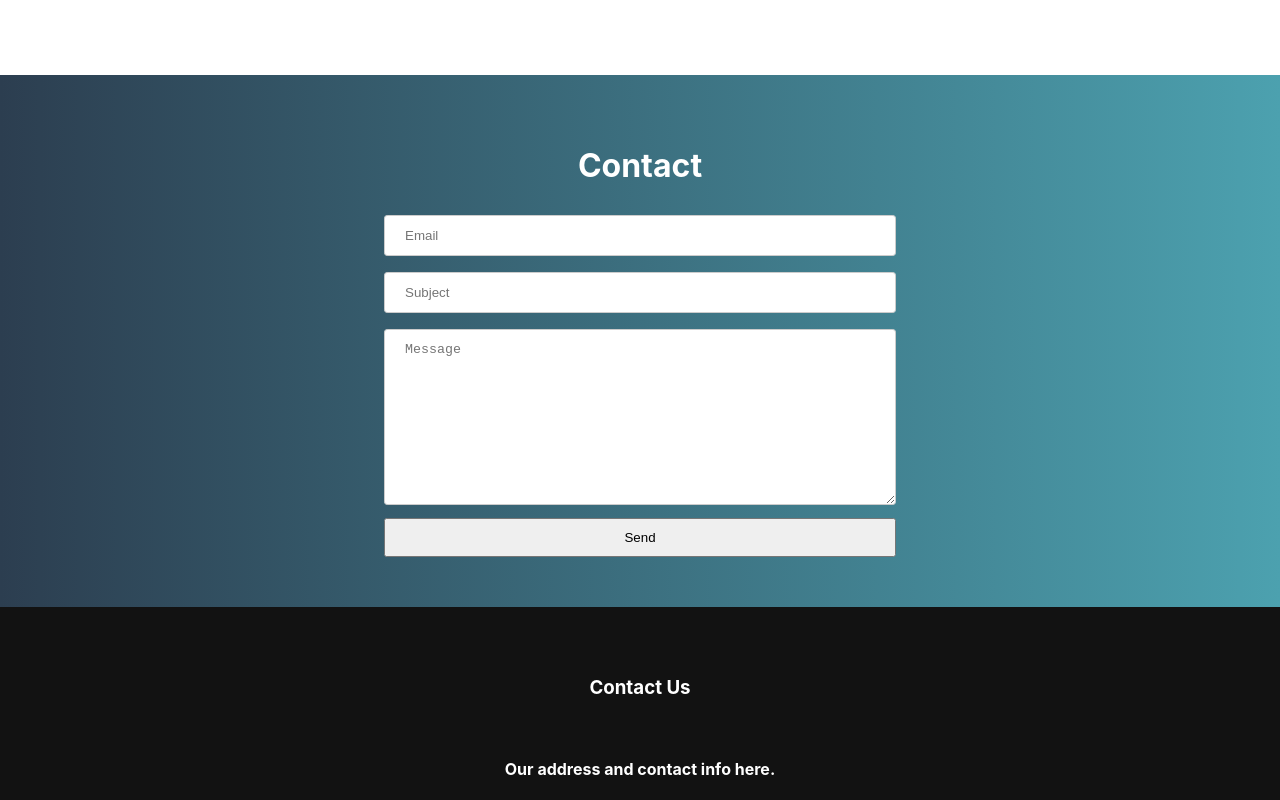
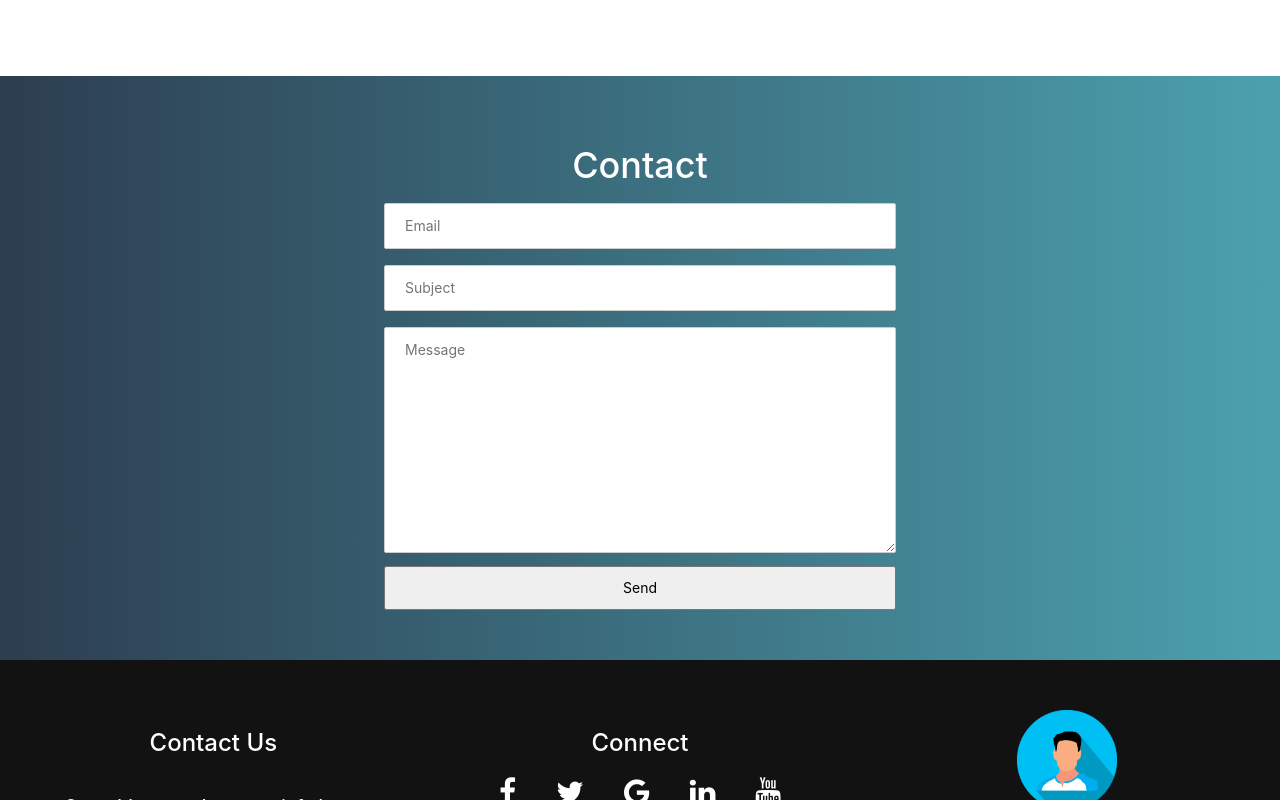
Before and after one commit to ShobhitSagar/portfolio, a React (Create React App) app: page / in a window 1280 px wide. Shown: the part 2000-2800 px from the top of the page. Built offline with nearby package versions, Linux system fonts and the light colour scheme.

Commit message:
Deploy commit

```diff
--- a/package.json
+++ b/package.json
@@ -1,5 +1,5 @@
 {
-	"homepage": "http://shobhitsagar.github.io/portfolio",
+	"homepage": ".",
 	"name": "portfolio",
 	"version": "0.1.0",
 	"private": true,
@@ -12,6 +12,7 @@
 		"react-dom": "^17.0.2",
 		"react-router-dom": "^5.2.0",
 		"react-scripts": "4.0.3",
+		"react-uuid": "^1.0.2",
 		"web-vitals": "^1.1.1"
 	},
 	"scripts": {
--- a/public/index.html
+++ b/public/index.html
@@ -3,14 +3,10 @@
 	<head>
 		<meta charset="utf-8" />
 		<!-- <link rel="icon" href="%PUBLIC_URL%/favicon.ico" /> -->
-		<link rel="stylesheet" href="./style.css" />
 		<meta name="viewport" content="width=device-width, initial-scale=1" />
 		<meta name="theme-color" content="#000000" />
-		<meta
-			name="description"
-			content="Web site created using create-react-app"
-		/>
-		<!-- <link
+		<meta name="description" content="Shobhit Sagar Portfolio" />
+		<link
 			rel="stylesheet"
 			href="https://cdnjs.cloudflare.com/ajax/libs/animate.css/4.1.1/animate.min.css"
 		/>
@@ -23,8 +19,9 @@
 			href="https://cdnjs.cloudflare.com/ajax/libs/font-awesome/4.7.0/css/font-awesome.min.css"
 		/>
 		<script src="https://ajax.googleapis.com/ajax/libs/jquery/3.2.1/jquery.min.js"></script>
-		<script src="https://maxcdn.bootstrapcdn.com/bootstrap/3.3.7/js/bootstrap.min.js"></script> -->
+		<script src="https://maxcdn.bootstrapcdn.com/bootstrap/3.3.7/js/bootstrap.min.js"></script>
 		<link rel="manifest" href="./manifest.json" />
+		<link rel="stylesheet" href="./style.css" />
 		<title>Shobhit Sagar</title>
 	</head>
 	<body class="main-body">
--- a/src/components/Footer.js
+++ b/src/components/Footer.js
@@ -5,42 +5,45 @@ import myIcon from './MyIcon.png'
 
 function Footer() {
 	return (
-		<footer id="footer" class="container-fluid text-center container-fluid2">
-			<div class="row">
-				<div class="col-sm-4">
+		<footer
+			id="footer"
+			className="container-fluid text-center container-fluid2"
+		>
+			<div className="row">
+				<div className="col-sm-4">
 					<h3>Contact Us</h3>
 					<br />
 					<h4>Our address and contact info here.</h4>
 				</div>
-				<div class="col-sm-4">
+				<div className="col-sm-4">
 					<h3>Connect</h3>
 					<a
 						href="https://www.facebook.com/yogesh.sagar.549"
 						target="_blank"
-						class="fa fa-facebook"
+						className="fa fa-facebook"
 					></a>
 					<a
 						href="https://twitter.com/shobhitsagar01"
 						target="_blank"
-						class="fa fa-twitter"
+						className="fa fa-twitter"
 					></a>
-					<a href="#" target="_blank" class="fa fa-google"></a>
+					<a href="#" target="_blank" className="fa fa-google"></a>
 					<a
 						href="https://www.linkedin.com/in/shobhit-sagar-50765414b/"
 						target="_blank"
-						class="fa fa-linkedin"
+						className="fa fa-linkedin"
 					></a>
 					<a
 						href="https://www.youtube.com/channel/UCyfy7slnkEvjN6Q_ua9XiYg"
 						target="_blank"
-						class="fa fa-youtube"
+						className="fa fa-youtube"
 					></a>
 				</div>
-				<div class="col-sm-4">
+				<div className="col-sm-4">
 					<img
 						style={{ width: '100px', height: '100px' }}
 						src={myIcon}
-						class="icon"
+						className="icon"
 					/>
 				</div>
 			</div>
--- a/src/components/Projects/Projects.js
+++ b/src/components/Projects/Projects.js
@@ -1,5 +1,6 @@
 import React, { useState } from 'react'
 import Project from './Project'
+import uuid from 'react-uuid'
 
 function Projets() {
 	const [projects, setProjects] = useState([
@@ -50,7 +51,7 @@ function Projets() {
 			<h1 style={title}>Projects</h1>
 			<div style={projList}>
 				{projects.map((proj) => (
-					<Project proj={proj} />
+					<Project key={uuid()} proj={proj} />
 				))}
 			</div>
 		</div>
```
Also changed, not shown: 1 other file (tests, documents, lock files or other folders).
